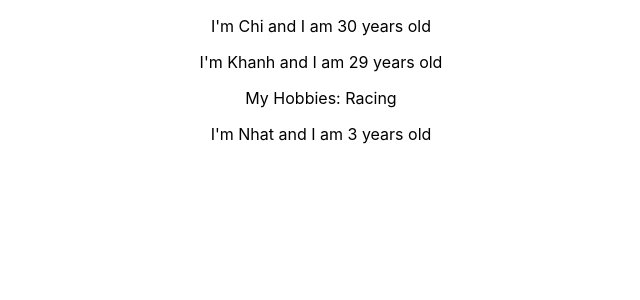
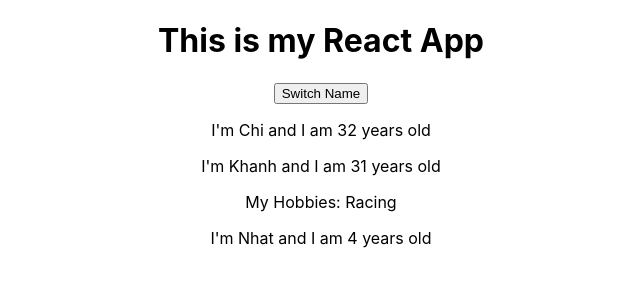
Before and after one commit to chidang/learn-reactjs, a React (Create React App) app: page / in a window 1280 px wide. Shown: the top 300 px of the page, without its empty margins (319-959 px from the left). Built offline with nearby package versions, Linux system fonts and the light colour scheme.

Commit message:
Understanding and Using state

```diff
--- a/src/App.js
+++ b/src/App.js
@@ -1,15 +1,28 @@
-import React from 'react';
+import React, { Component } from 'react';
 import logo from './logo.svg';
 import './App.css';
-import Person from './Person/Person'
-function App() {
-  return (
-    <div className="App">
-      <Person name="Chi" age="30"/>
-      <Person name="Khanh" age="29">My Hobbies: Racing</Person>
-      <Person name="Nhat" age="3"/>
-    </div>
-  );
+import Person from './Person/Person';
+
+class App extends Component {
+  state = {
+    persons: [
+      { name: 'Chi', age: 32 },
+      { name: 'Khanh', age: 31},
+      { name: 'Nhat', age: 4}
+    ]
+  }
+
+  render () {
+    return (
+      <div className="App">
+        <h1>This is my React App</h1>
+        <button className="">Switch Name</button>
+        <Person name={this.state.persons[0].name} age={this.state.persons[0].age}/>
+        <Person name={this.state.persons[1].name} age={this.state.persons[1].age}>My Hobbies: Racing</Person>
+        <Person name={this.state.persons[2].name} age={this.state.persons[2].age}/>
+      </div>
+    )
+  }
 }
 
 export default App;
```
